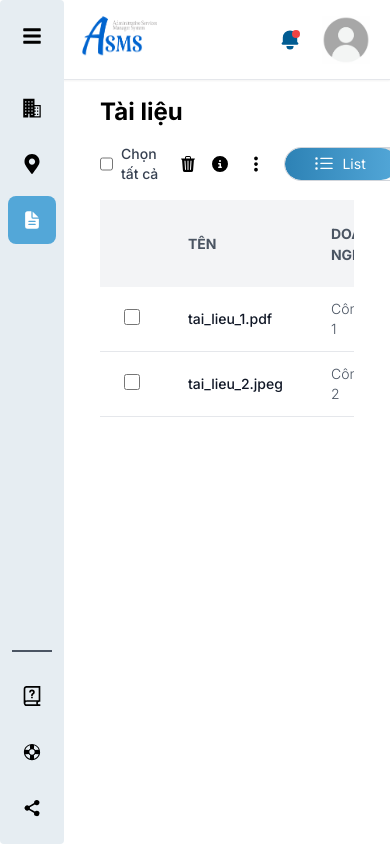
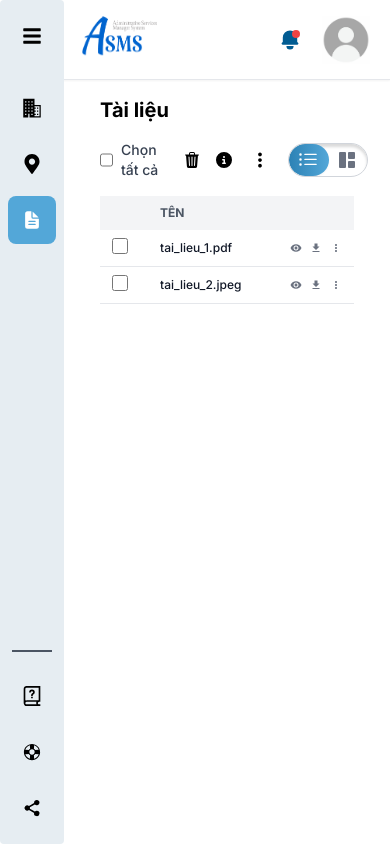
Before and after one commit to xuantruongg03/administrative_service_manager_system_fe, a React (Vite) app: page /attachments-documents in a window 390 px wide. Built offline with nearby package versions, Linux system fonts and the light colour scheme.

Commit message:
reponsive mobile for document page

```diff
--- a/index.html
+++ b/index.html
@@ -10,7 +10,7 @@
             href="https://fonts.googleapis.com/css2?family=Inter:ital,opsz,wght@0,14..32,100..900;1,14..32,100..900&display=swap"
             rel="stylesheet"
         />
-        <title>Vite + React + TS</title>
+        <title>Administrative Services Management System</title>
     </head>
     <body>
         <div id="root"></div>
--- a/package.json
+++ b/package.json
@@ -21,6 +21,7 @@
     "react-dom": "^18.3.1",
     "react-icons": "^5.3.0",
     "react-pdf": "^9.1.1",
+    "react-qr-code": "^2.0.15",
     "react-redux": "^9.1.2",
     "react-router-dom": "^6.26.2",
     "redux": "^5.0.1"
--- a/src/components/Share.tsx
+++ b/src/components/Share.tsx
@@ -1,10 +1,11 @@
 import { useEffect, useState } from "react";
+import { MdClose, MdContentCopy } from "react-icons/md";
+import QRCode from "react-qr-code";
 import { ShareProps } from "../interfaces";
-import { MdContentCopy, MdClose } from "react-icons/md";
 
 function Share(props: ShareProps) {
     const { setIsShowShare, isShowShare } = props;
-    const [link, setLink] = useState("https://example.com/share-link");
+    const [link, setLink] = useState("Không thể lấy địa chỉ IP local");
     const [copyMessage, setCopyMessage] = useState("");
 
     const handleCopy = () => {
@@ -17,7 +18,7 @@ function Share(props: ShareProps) {
         const fetchLocalIP = async () => {
             try {
                 const response = await fetch(
-                    "http://localhost:3000/api/local-ip",
+                    `${import.meta.env.VITE_SERVER_GET_LOCAL_IP_URL}/api/local-ip`,
                 );
                 const data = await response.json();
                 const localLink = `http://${data.localIP}:5173`;
@@ -45,12 +46,18 @@ function Share(props: ShareProps) {
                         <h2 className="text-2xl font-bold mb-4 text-center">
                             Chia sẻ
                         </h2>
+
                         <div className="w-64 h-64 mx-auto mb-4">
-                            {/* Replace with actual QR code component or image */}
                             <div className="w-full h-full bg-gray-200 flex items-center justify-center">
-                                <span className="text-gray-500">
-                                    QR Code Placeholder
-                                </span>
+                                {
+                                    link !== "Không thể lấy địa chỉ IP local" ? (
+                                        <QRCode value={link} />
+                                    ) : (
+                                        <span className="text-gray-500">
+                                            Không thể lấy địa chỉ IP local
+                                        </span>
+                                    )
+                                }
                             </div>
                         </div>
                         <div className="flex items-center justify-center mb-4">
--- a/src/pages/Documents.tsx
+++ b/src/pages/Documents.tsx
@@ -107,12 +107,12 @@ function Documents() {
     return (
         <div className="container mx-auto px-4">
             <div className="flex items-center justify-between mb-4">
-                <h1 className="text-2xl font-bold hover:cursor-pointer">
+                <h1 className="text-xl md:text-2xl font-bold hover:cursor-pointer">
                     Tài liệu
                 </h1>
             </div>
-            <div className="mb-4 flex gap-5 items-center">
-                <div className="flex items-center gap-2 w-28">
+            <div className="mb-4 flex flex-row gap-3 md:gap-5 items-center">
+                <div className="flex items-center gap-2 w-full md:w-32">
                     <input
                         type="checkbox"
                         className="size-4 cursor-pointer"
@@ -123,70 +123,64 @@ function Documents() {
                         Chọn tất cả
                     </span>
                 </div>
-                <div className="h-8 w-px bg-gray-300 hidden md:block"></div>
-                <div className="flex items-center gap-4 md:gap-6 justify-between md:w-full">
+                <div className="h-8 w-px bg-gray-300"></div>
+                <div className="flex flex-row items-center gap-4 justify-between w-full">
                     <div className="flex items-center gap-4">
                         <BsTrash3Fill className="cursor-pointer hover:text-red-500 transition-colors duration-200" />
                         <FaCircleInfo className="cursor-pointer hover:text-blue-500 transition-colors duration-200" />
                         <IoMdMore className="cursor-pointer size-6 hover:text-gray-700 transition-colors duration-200" />
                     </div>
-                    <div className="flex items-center gap-4">
-                        <div className="flex items-center overflow-hidden rounded-full shadow-custom border border-gray-300 relative w-56">
+                    <div className="flex items-center">
+                        <div className="flex items-center overflow-hidden rounded-full shadow-custom border border-gray-300 relative w-20 md:w-56">
                             <button
                                 className={`${
                                     layoutType === "list" &&
                                     "text-white transition-all duration-500 ease-in-out"
-                                } w-28 rounded-full py-1.5 text-sm h-full z-20 transition flex text-gray-500 items-center text-center justify-center hover:opacity-75`}
+                                } w-10 md:w-28 rounded-full py-1.5 text-sm h-full z-20 transition flex text-gray-500 items-center text-center justify-center hover:opacity-75`}
                                 onClick={() => handleLayoutType("list")}
                             >
-                                <BsListUl className="size-5 mr-2" />
-                                List
+                                <BsListUl className="size-5" />
+                                <span className="hidden md:inline ml-2">List</span>
                             </button>
                             <button
-                                className={`absolute transition-all duration-500 ease-in-out w-28 bg-gradient-to-r shadow-sm h-8 rounded-full ${
+                                className={`absolute transition-all duration-500 ease-in-out w-10 md:w-28 bg-gradient-to-r shadow-sm h-8 rounded-full ${
                                     layoutType === "list"
                                         ? "left-0 from-medhealth-blue-search to-medhealth-blue"
-                                        : "left-28 from-medhealth-blue to-medhealth-blue-search"
+                                        : "left-10 md:left-28 from-medhealth-blue to-medhealth-blue-search"
                                 }`}
                             ></button>
                             <button
                                 className={`${
                                     layoutType === "grid" &&
                                     "text-white transition-all duration-500 ease-in-out"
-                                } w-28 rounded-full py-1.5 text-sm h-full z-20 transition flex text-gray-500 items-center text-center justify-center hover:opacity-75`}
+                                } w-10 md:w-28 rounded-full py-1.5 text-sm h-full z-20 transition flex text-gray-500 items-center text-center justify-center hover:opacity-75`}
                                 onClick={() => handleLayoutType("grid")}
                             >
-                                <BsFillGrid1X2Fill className="size-4 mr-2" />
-                                Grid
+                                <BsFillGrid1X2Fill className="size-4" />
+                                <span className="hidden md:inline ml-2">Grid</span>
                             </button>
                         </div>
-                        {/* <button className="flex items-center justify-center gap-2 px-3 py-2 bg-white border border-gray-300 rounded-md hover:bg-gray-100">
-                            <FaFileArrowDown className="text-gray-600" />
-                            <span className="text-sm font-medium text-gray-700">
-                                Tải về
-                            </span>
-                        </button> */}
                     </div>
                 </div>
             </div>
             {layoutType === "grid" ? (
-                <div className="grid grid-cols-1 sm:grid-cols-2 md:grid-cols-3 lg:grid-cols-4 xl:grid-cols-5 gap-6">
+                <div className="grid grid-cols-1 sm:grid-cols-2 md:grid-cols-3 lg:grid-cols-4 xl:grid-cols-5 gap-4 md:gap-6">
                     {data.map((item) => (
                         <div
                             key={item.id}
                             className="bg-white rounded-lg shadow-md overflow-hidden hover:shadow-lg transition-shadow duration-300"
                         >
-                            <div className="flex items-center justify-center h-48">
+                            <div className="flex items-center justify-center h-36 md:h-48">
                                 <PreviewFile
                                     typePreview="mini"
                                     file={item.file}
                                     type={item.type}
                                 />
                             </div>
-                            <div className="px-4 py-3 bg-gray-50">
+                            <div className="px-3 py-2 md:px-4 md:py-3 bg-gray-50">
                                 <div className="flex justify-between items-center mb-2">
                                     <h3
-                                        className="text-sm font-semibold text-gray-700 truncate"
+                                        className="text-xs md:text-sm font-semibold text-gray-700 truncate"
                                         title={item.name}
                                     >
                                         {item.name.length > 20
@@ -227,10 +221,10 @@ function Documents() {
                                         )}
                                     </div>
                                 </div>
-                                <p className="text-xs text-gray-600 truncate mb-2">
+                                <p className="text-xs text-gray-600 truncate mb-1 md:mb-2">
                                     {item.company}
                                 </p>
-                                <p className="text-xs text-gray-500 truncate mb-2">
+                                <p className="text-xs text-gray-500 truncate mb-1 md:mb-2">
                                     {item.address}
                                 </p>
                                 <div className="flex justify-between items-center">
@@ -249,30 +243,30 @@ function Documents() {
                 <div className="overflow-x-auto">
                     <table className="min-w-full bg-white">
                         <thead>
-                            <tr className="bg-gray-100 text-gray-600 uppercase text-sm leading-normal">
-                                <th className="py-3 px-6 text-left w-12"></th>
-                                <th className="py-3 px-6 text-left w-1/3">
+                            <tr className="bg-gray-100 text-gray-600 uppercase text-xs md:text-sm leading-normal">
+                                <th className="py-2 px-3 md:py-3 md:px-6 text-left w-12"></th>
+                                <th className="py-2 px-3 md:py-3 md:px-6 text-left">
                                     Tên
                                 </th>
-                                <th className="py-3 px-6 text-left w-1/4">
+                                <th className="py-2 px-3 md:py-3 md:px-6 text-left hidden md:table-cell">
                                     Doanh nghiệp
                                 </th>
-                                <th className="py-3 px-6 text-left w-1/6">
+                                <th className="py-2 px-3 md:py-3 md:px-6 text-left hidden lg:table-cell">
                                     Ngày sửa đổi
                                 </th>
-                                <th className="py-3 px-6 text-left w-1/6">
+                                <th className="py-2 px-3 md:py-3 md:px-6 text-left hidden xl:table-cell">
                                     Kích thước
                                 </th>
-                                <th className="py-3 px-6 text-center w-1/12"></th>
+                                <th className="py-2 px-3 md:py-3 md:px-6 text-center w-1/12"></th>
                             </tr>
                         </thead>
-                        <tbody className="text-gray-600 text-sm font-light">
+                        <tbody className="text-gray-600 text-xs md:text-sm font-light">
                             {data.map((item) => (
                                 <tr
                                     key={item.id}
                                     className="border-b border-gray-200 hover:bg-gray-100"
                                 >
-                                    <td className="py-3 px-6 text-left">
+                                    <td className="py-2 px-3 md:py-3 md:px-6 text-left">
                                         <input
                                             type="checkbox"
                                             checked={selectedItems.includes(
@@ -284,28 +278,28 @@ function Documents() {
                                             className="size-4"
                                         />
                                     </td>
-                                    <td className="py-3 px-6 text-left whitespace-normal">
+                                    <td className="py-2 px-3 md:py-3 md:px-6 text-left whitespace-normal">
                                         <div className="font-medium text-gray-900 break-words">
                                             {item.name}
                                         </div>
                                     </td>
-                                    <td className="py-3 px-6 text-left">
+                                    <td className="py-2 px-3 md:py-3 md:px-6 text-left hidden md:table-cell">
                                         <div className="text-gray-600 break-words">
                                             {item.company}
                                         </div>
                                     </td>
-                                    <td className="py-3 px-6 text-left">
+                                    <td className="py-2 px-3 md:py-3 md:px-6 text-left hidden lg:table-cell">
                                         <div className="text-gray-600">
                                             {item.created_at}
                                         </div>
                                     </td>
-                                    <td className="py-3 px-6 text-left">
+                                    <td className="py-2 px-3 md:py-3 md:px-6 text-left hidden xl:table-cell">
                                         <div className="text-gray-600">
                                             {item.size}
                                         </div>
                                     </td>
-                                    <td className="py-3 px-6 text-center">
-                                        <div className="flex item-center justify-center space-x-3">
+                                    <td className="py-2 px-3 md:py-3 md:px-6 text-center">
+                                        <div className="flex item-center justify-center space-x-2 md:space-x-3">
                                             <button
                                                 className="text-gray-500 hover:text-gray-700 transition-colors duration-300"
                                                 onClick={() =>
@@ -336,7 +330,7 @@ function Documents() {
                                                     }
                                                 />
                                                 {openMenuId === item.id && (
-                                                    <div className="fixed right-16 mt-2 min-w-36 bg-white rounded-md shadow-lg z-50">
+                                                    <div className="fixed right-4 md:right-16 mt-2 min-w-36 bg-white rounded-md shadow-lg z-50">
                                                         <div className="py-1">
                                                             <button className="block w-full text-left px-4 py-2 text-sm text-gray-700 hover:bg-gray-100">
                                                                 Thay thế
@@ -367,8 +361,8 @@ function Documents() {
                 </div>
             )}
             {previewFile && (
-                <div className="fixed inset-0 bg-black bg-opacity-50 flex items-center justify-center z-50">
-                    <div className="bg-white p-4 rounded-lg max-w-4xl max-h-[90vh] overflow-auto">
+                <div className="fixed inset-0 bg-black bg-opacity-50 flex items-center justify-center z-50 p-4">
+                    <div className="bg-white p-4 rounded-lg w-full max-w-4xl max-h-[90vh] overflow-auto">
                         <PreviewFile
                             typePreview="full"
                             file={previewFile.file}
```
Also changed, not shown: 2 other files (tests, documents, lock files or other folders).
